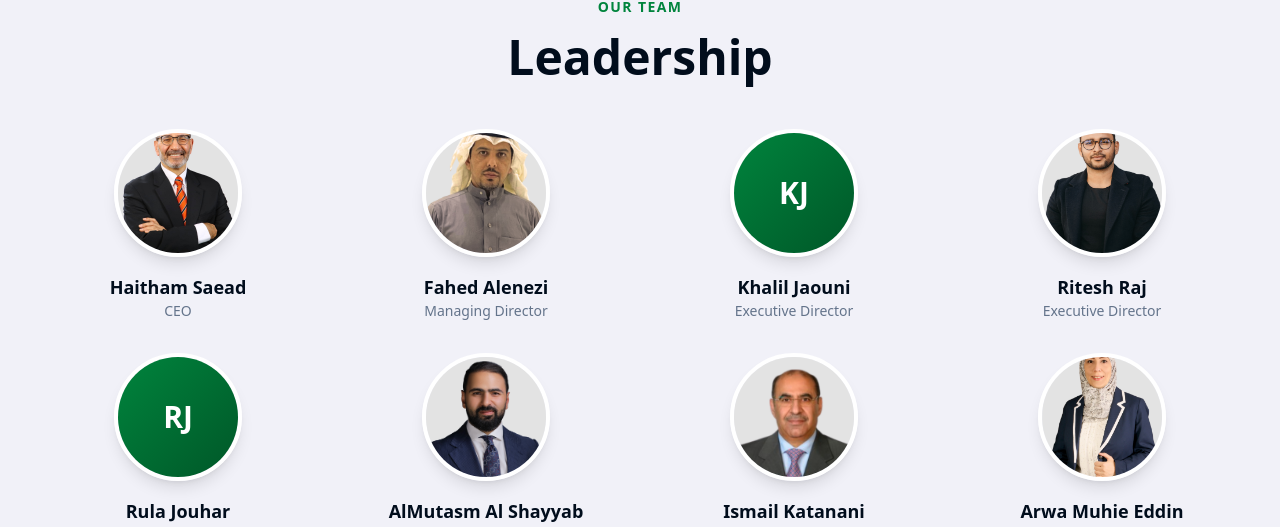
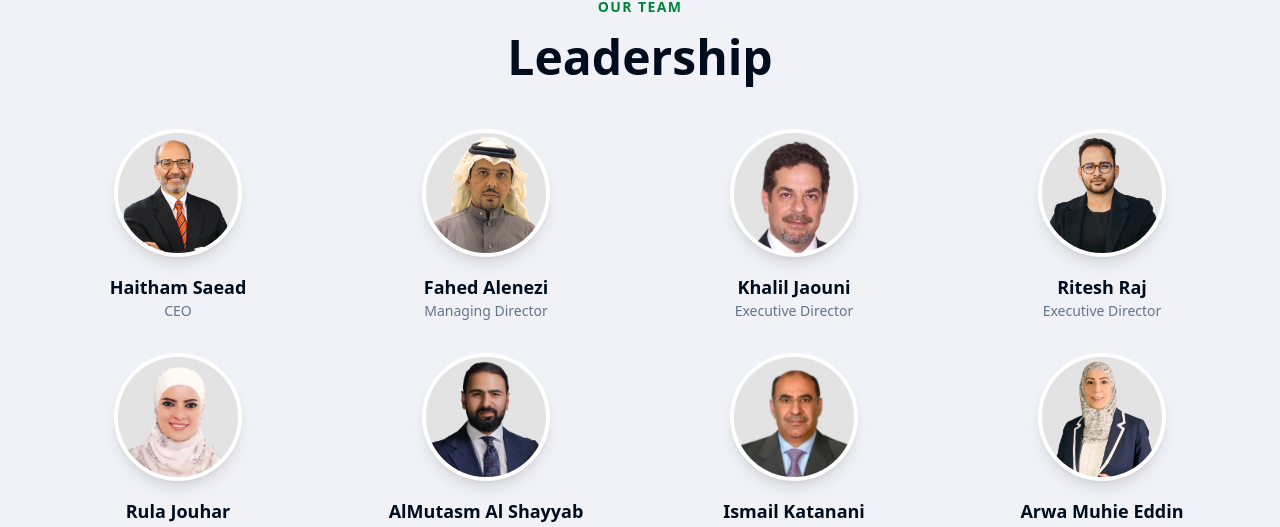
Before and after one commit to shamilhuseynli1/fsit-website, a Next.js app: page /about in a window 1280 px wide. Shown: the part 4153-4680 px from the top of the page. Built offline with nearby package versions, Linux system fonts and the light colour scheme.

Commit message:
Add Khalil and Rula photos, fix image positioning
- Added Khalil Jaouni and Rula Jouhar photos
- Changed object-position to 'top' to focus on faces
- All team members now have photos

Co-Authored-By: Claude Opus 4.5 <noreply@anthropic.com>

```diff
--- a/src/app/about/page.tsx
+++ b/src/app/about/page.tsx
@@ -242,28 +242,20 @@ export default function About() {
             {[
               { name: 'Haitham Saead', role: 'CEO', image: '/team/Haitam Said.jpg' },
               { name: 'Fahed Alenezi', role: 'Managing Director', image: '/team/Fahed Alenezi.png' },
-              { name: 'Khalil Jaouni', role: 'Executive Director', image: null },
+              { name: 'Khalil Jaouni', role: 'Executive Director', image: '/team/Khalil Jaouni.png' },
               { name: 'Ritesh Raj', role: 'Executive Director', image: '/team/Ritesh Raj.png' },
-              { name: 'Rula Jouhar', role: 'COO', image: null },
+              { name: 'Rula Jouhar', role: 'COO', image: '/team/Rula.png' },
               { name: 'AlMutasm Al Shayyab', role: 'Business Development', image: '/team/AlMutasm Al Shayyab.png' },
               { name: 'Ismail Katanani', role: 'Senior Director', image: '/team/Ismail Katanani.png' },
               { name: 'Arwa Muhie Eddin', role: 'Talent Acquisition Director', image: '/team/Arwa Muhie Eddin.png' },
             ].map((member, index) => (
               <div key={index} className="text-center">
-                <div className="w-32 h-32 mx-auto mb-4 rounded-full overflow-hidden border-4 border-white shadow-lg">
-                  {member.image ? (
-                    <img
-                      src={member.image}
-                      alt={member.name}
-                      className="w-full h-full object-cover object-center"
-                    />
-                  ) : (
-                    <div className="w-full h-full bg-gradient-to-br from-primary-500 to-primary-700 flex items-center justify-center">
-                      <span className="text-3xl font-bold text-white">
-                        {member.name.split(' ').map(n => n[0]).join('')}
-                      </span>
-                    </div>
-                  )}
+                <div className="w-32 h-32 mx-auto mb-4 rounded-full overflow-hidden border-4 border-white shadow-lg bg-neutral-100">
+                  <img
+                    src={member.image}
+                    alt={member.name}
+                    className="w-full h-full object-cover object-top"
+                  />
                 </div>
                 <h3 className="text-lg font-bold text-dark-900">{member.name}</h3>
                 <p className="text-dark-500 text-sm">{member.role}</p>
```
Also changed, not shown: public/team/Khalil Jaouni.png (added), public/team/Rula.png (added).
